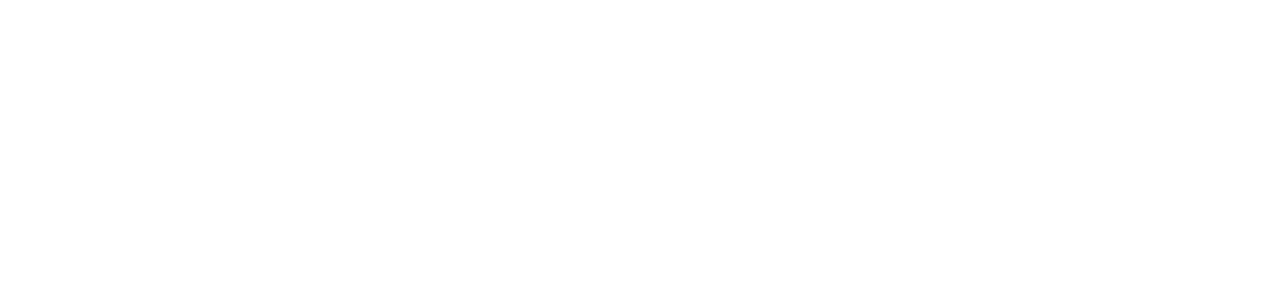
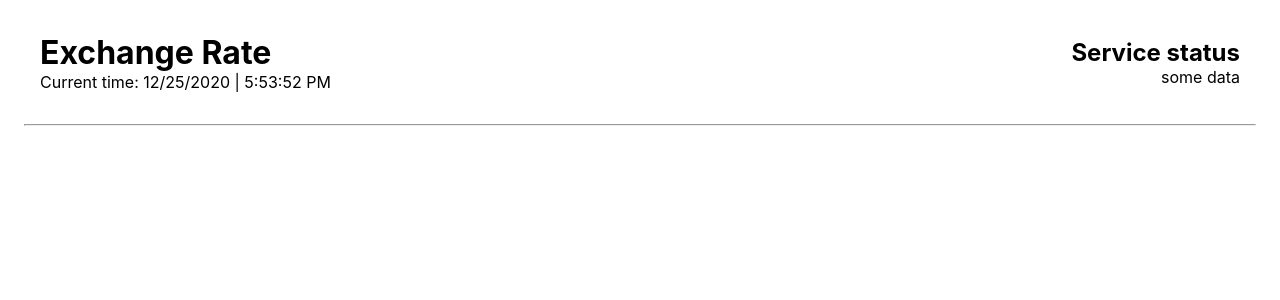
Before and after one commit to rarcz29/exchange-rate, a React (Create React App) app: page / in a window 1280 px wide. Shown: the top 300 px of the page. Built offline with nearby package versions, Linux system fonts and the light colour scheme.

Commit message:
Update AppBar

```diff
--- a/src/App.js
+++ b/src/App.js
@@ -1,7 +1,30 @@
+import Container from "@material-ui/core/Container";
+import AppBar from "./components/AppBar";
+import Clock from "./components/Clock";
 import "./App.scss";
 
 function App() {
-    return <div className="App"></div>;
+    return (
+        <Container>
+            <AppBar contentMargin="2rem 1rem">
+                <div className="flex-vertical app-bar-left">
+                    <h1>Exchange Rate</h1>
+                    <Clock text="Current time: " />
+                </div>
+                <div className="flex-vertical app-bar-right">
+                    <h2>Service status</h2>
+                    <p>some data</p>
+                </div>
+            </AppBar>
+
+            <main>
+                <section>
+                    <div></div>
+                    <div></div>
+                </section>
+            </main>
+        </Container>
+    );
 }
 
 export default App;
--- a/src/App.scss
+++ b/src/App.scss
@@ -1,38 +1,28 @@
-.App {
-    text-align: center;
+.flex-vertical {
+    display: flex;
+    flex-direction: column;
 }
 
-.App-logo {
-    height: 40vmin;
-    pointer-events: none;
-}
+.app-bar-left {
+    align-items: flex-start;
 
-@media (prefers-reduced-motion: no-preference) {
-    .App-logo {
-        animation: App-logo-spin infinite 20s linear;
+    h1,
+    p {
+        margin: 0;
     }
 }
 
-.App-header {
-    background-color: #282c34;
-    min-height: 100vh;
-    display: flex;
-    flex-direction: column;
-    align-items: center;
-    justify-content: center;
-    font-size: calc(10px + 2vmin);
-    color: white;
+.app-bar-right {
+    align-items: flex-end;
+
+    h2,
+    p {
+        margin: 0;
+    }
 }
 
-.App-link {
-    color: #61dafb;
-}
-
-@keyframes App-logo-spin {
-    from {
-        transform: rotate(0deg);
-    }
-    to {
-        transform: rotate(360deg);
+@media only screen and (max-width: 600px) {
+    .app-bar-right {
+        display: none;
     }
 }
--- /dev/null
+++ b/src/components/AppBar.js
@@ -0,0 +1,15 @@
+import React from "react";
+import "./AppBar.scss";
+
+const AppBar = ({ children, contentMargin }) => {
+    return (
+        <header>
+            <div className="app-bar-children" style={{ margin: contentMargin }}>
+                {children}
+            </div>
+            <hr />
+        </header>
+    );
+};
+
+export default AppBar;
--- /dev/null
+++ b/src/components/AppBar.scss
@@ -0,0 +1,6 @@
+.app-bar-children {
+    display: flex;
+    align-items: center;
+    justify-content: space-between;
+    padding-top: 1px;
+}
--- /dev/null
+++ b/src/components/Clock.js
@@ -0,0 +1,23 @@
+import React, { useState, useEffect } from "react";
+
+const Clock = ({ text, locales, className }) => {
+    const [time, setTime] = useState(new Date());
+
+    useEffect(() => {
+        const interval = setInterval(() => {
+            setTime(() => new Date());
+        }, 1000);
+        return () => clearInterval(interval);
+    }, []);
+
+    return (
+        <p className={className}>
+            {text}
+            {time.toLocaleDateString({ locales }) +
+                " | " +
+                time.toLocaleTimeString({ locales })}
+        </p>
+    );
+};
+
+export default Clock;
```
Also changed, not shown: src/index.scss (+8 -8 lines).
